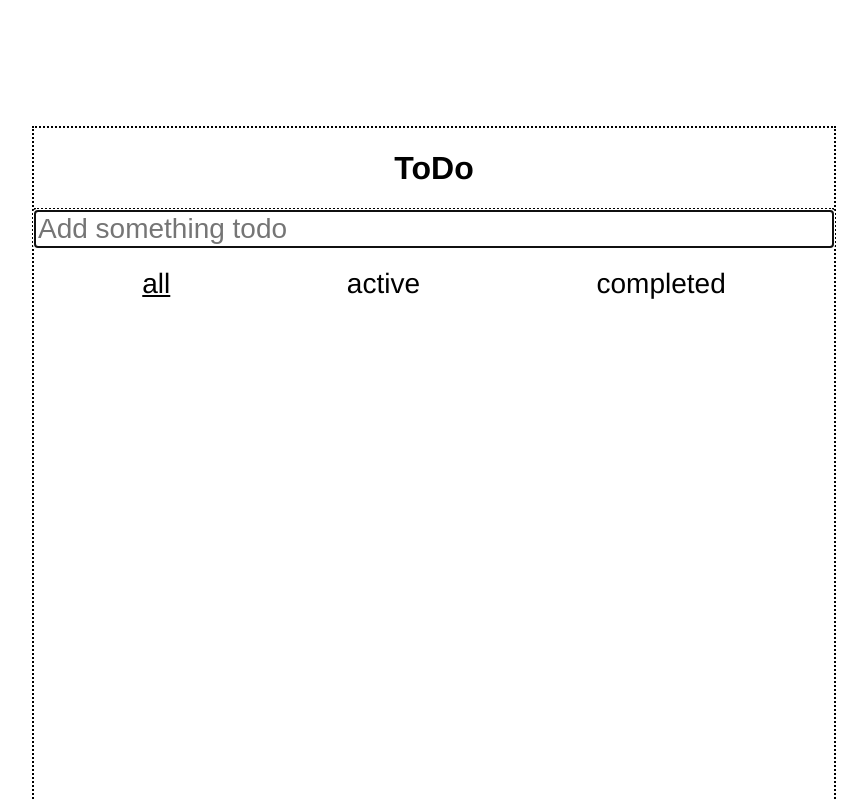
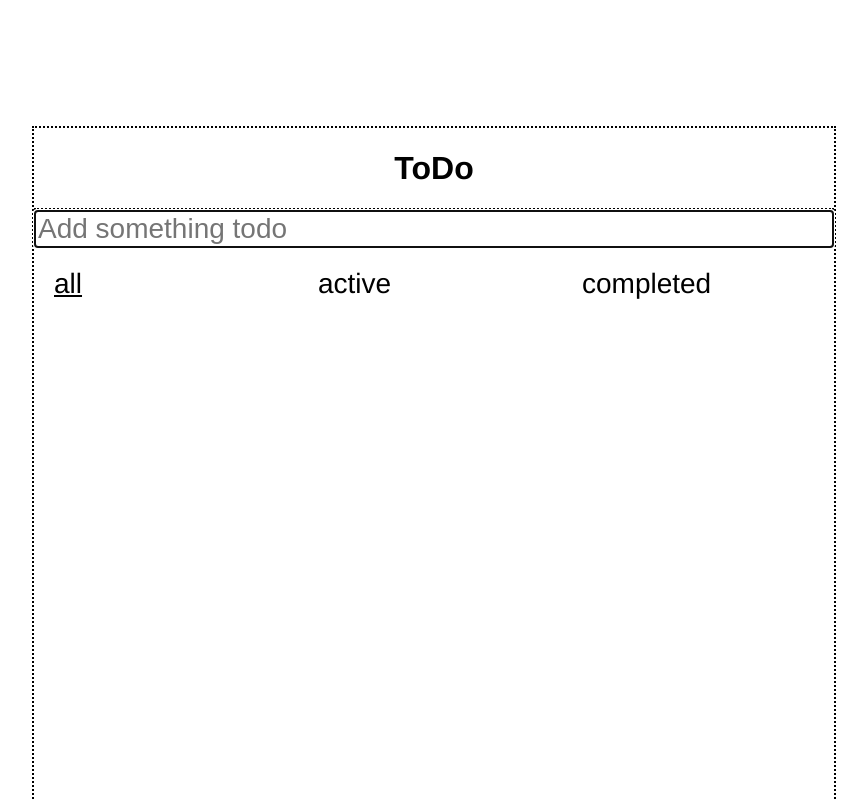
Before and after one commit to eyeyellow/vuex_todo, a Vue app: page / in a window 1280 px wide. Shown: the top 800 px of the page, without its empty margins (206-1073 px from the left). Built offline with nearby package versions, Linux system fonts and the light colour scheme.

Commit message:
Adds logic for grid placement of todos

```diff
--- a/src/App.vue
+++ b/src/App.vue
@@ -9,25 +9,27 @@
         autofocus="off"
         @keyup.enter="addTodo"
       >
-        <div id="filters">
+      <div id="display-grid">
         <div
           v-for="(val, filter) in filters"
-            :class="{ selected: visibility === filter }"
+          :key="filter"
+          :class="{ filters, selected: visibility === filter }"
           @click="visibility = filter"
         >
           {{ filter }}
         </div>
-        </div>
-      <ul
+        <div
+          id="todos"
           v-show="todos.length"
-        id="todos"
+          :class="visibility"
         >
           <Todo
             v-for="(todo, index) in filteredTodos"
             :key="index"
             :todo="todo"
           ></Todo>
-      </ul>
+        </div>
+      </div>
     </div>
   </div>
 </template>
@@ -92,20 +94,34 @@ export default {
   border-bottom: 2px dotted black;
   font-size: 28px;
 }
-#filters {
+#display-grid {
+  display: grid;
+  grid-template-columns: 33% 33% 33%;
+  grid-template-rows: 25% auto;
+}
+.filters {
   min-height: 30px;
   font-size: 28px;
   font-family: Helvetica, sans-serif;
   margin: 20px;
   user-select: none;
-  display: flex;
-  flex-direction: row;
-  justify-content: space-around;
 }
-#filters .selected {
+.filters.selected {
   text-decoration: underline;
 }
 #todos {
   margin-top: 10px;
 }
+#todos.all {
+  grid-column-start: 1;
+  grid-column-end: 2;
+}
+#todos.active {
+  grid-column-start: 2;
+  grid-column-end: 3;
+}
+#todos.completed {
+  grid-column-start: 3;
+  grid-column-end: 4;
+}
 </style>
--- a/src/components/Todo.vue
+++ b/src/components/Todo.vue
@@ -1,10 +1,10 @@
 <template>
-  <li
+  <div
     class="todo"
     :class="{ completed: todo.completed }"
     @click="toggleTodo"
     v-text="todo.text"
-  ></li>
+  ></div>
 </template>
 
 <script>
```
Lines whose indentation alone changed are shown as unchanged.
